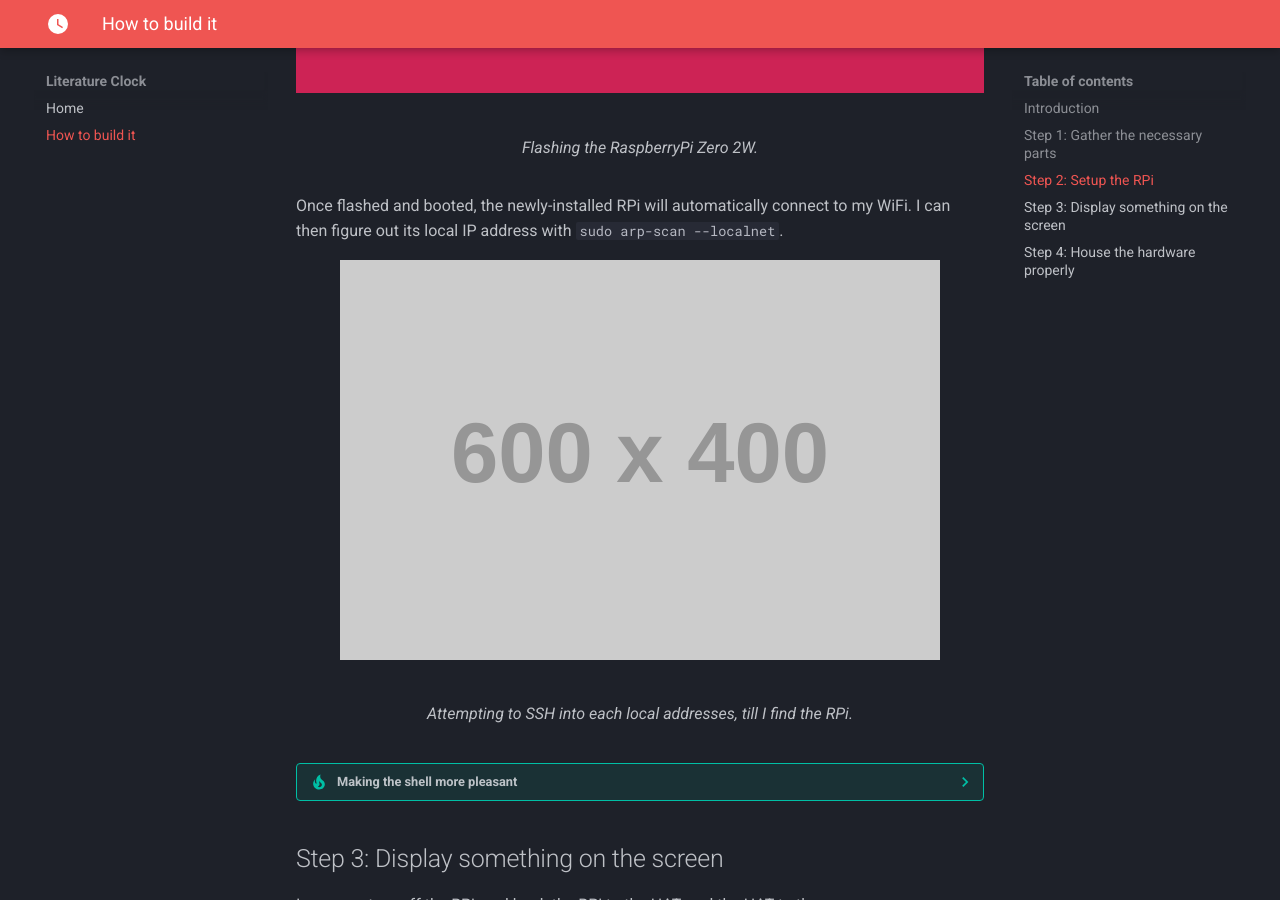
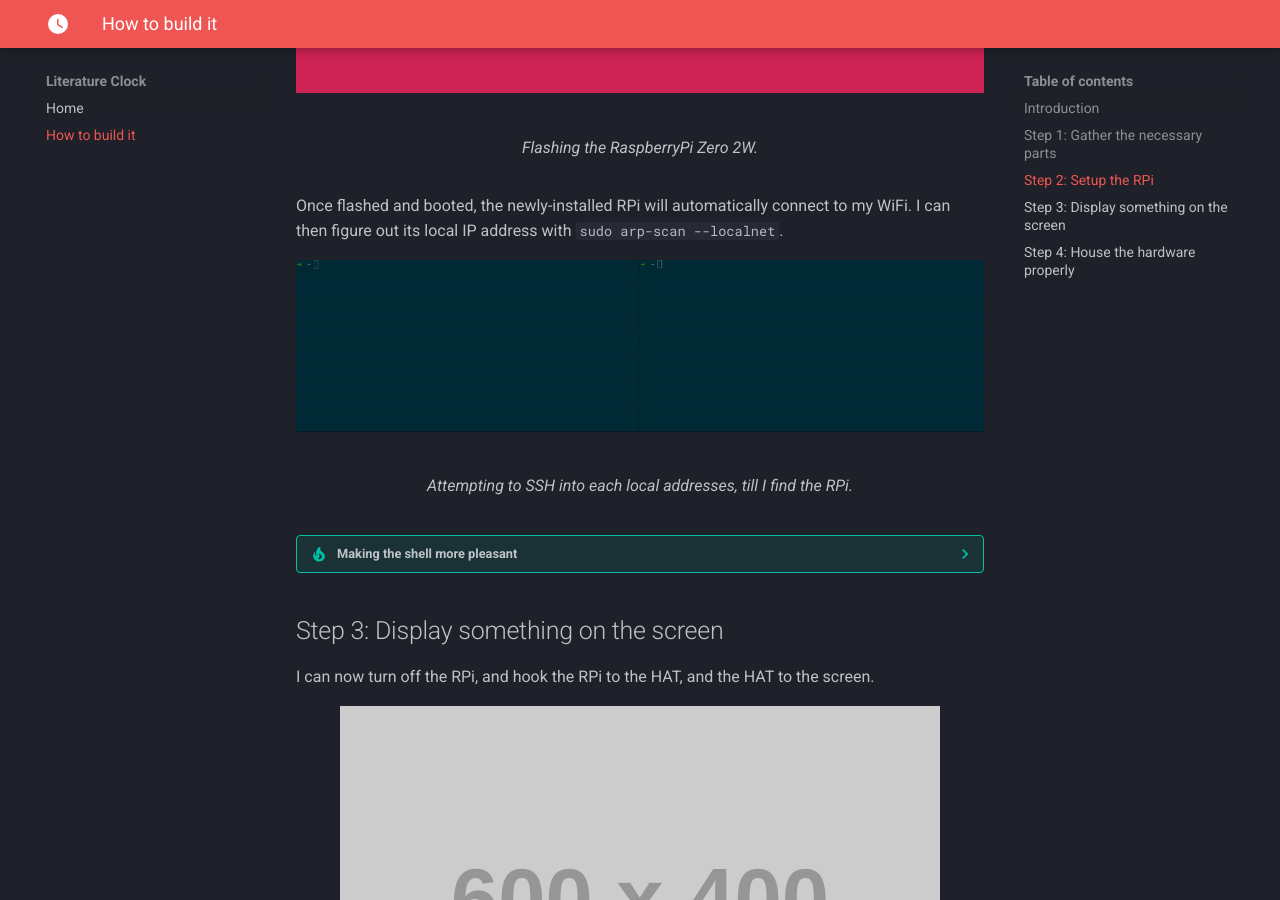
Before and after one commit to arthurgassner/time-teller-website, an MkDocs documentation site: the page built from docs/how_to_build_it.md, in a window 1280 px wide and 900 px high, scrolled down 1872 px. Built offline with MkDocs 1.6.1 and Material for MkDocs 9.7.7, drawn with Linux system fonts in a browser that asks for light colours.

Commit message:
Add arp-scan

```diff
--- a/docs/how_to_build_it.md
+++ b/docs/how_to_build_it.md
@@ -38,7 +38,7 @@ I flashed it -- thereby installing Raspberry Pi OS (64bit), based on Debian -- b
     Make sure to flash your WiFi credentials and [SSH public key](https://docs.github.com/en/authentication/connecting-to-github-with-ssh/generating-a-new-ssh-key-and-adding-it-to-the-ssh-agent) onto the board, allowing you to easily SSH into it later.
 
 <figure markdown="span">
-  ![Image title](assets/how_to_build_it/rpi-imager.png){ width="100%" }
+  ![Rpi Imager software](assets/how_to_build_it/rpi-imager.png){ width="100%" }
   <figcaption>Flashing the RaspberryPi Zero 2W.</figcaption>
 </figure>
 
@@ -46,7 +46,7 @@ Once flashed and booted, the newly-installed RPi will automatically connect to m
 I can then figure out its local IP address with `sudo arp-scan --localnet`.
 
 <figure markdown="span">
-  ![Image title](https://placehold.co/600x400){ width="100%" }
+  ![arp-scan showing the local IPs](assets/how_to_build_it/arp-scan.gif){ width="100%" }
   <figcaption>Attempting to SSH into each local addresses, till I find the RPi.</figcaption>
 </figure>
 
```
Also changed, not shown: docs/assets/how_to_build_it/arp-scan.gif (added), 1 other file.
